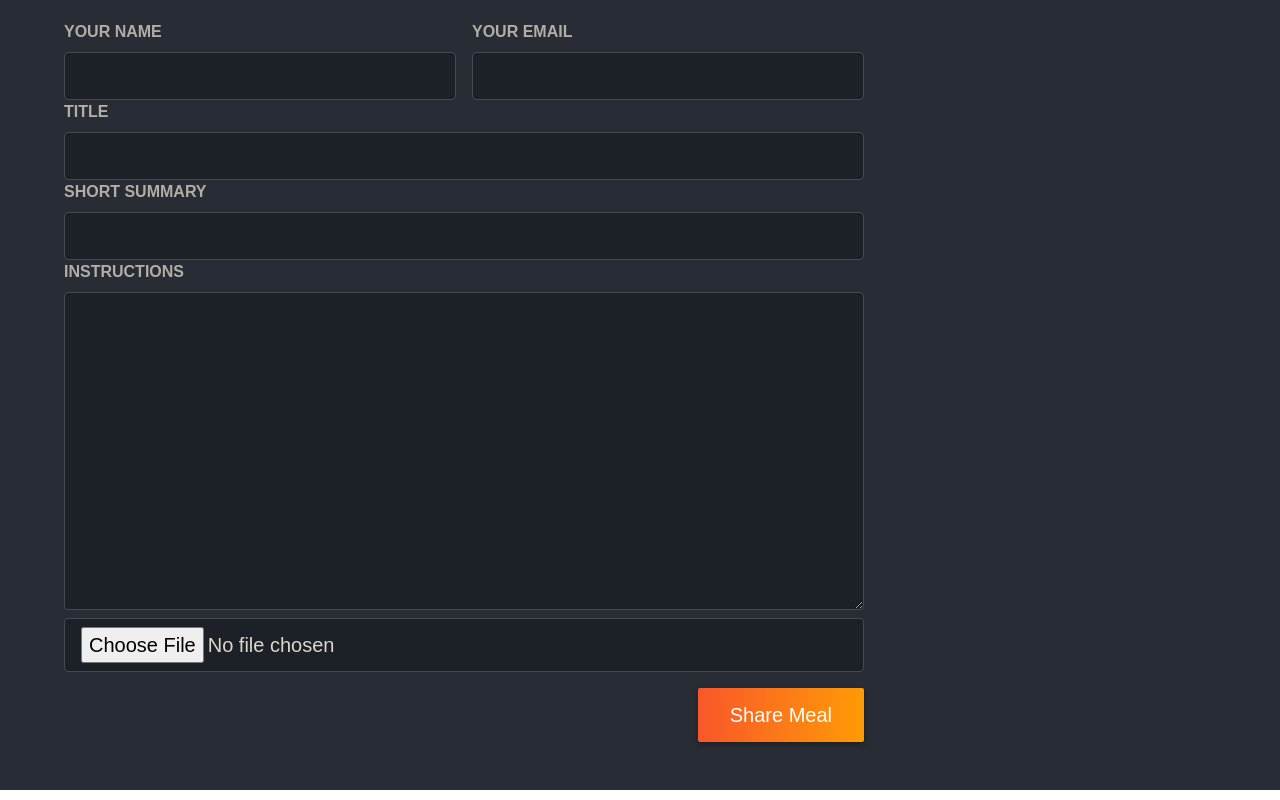
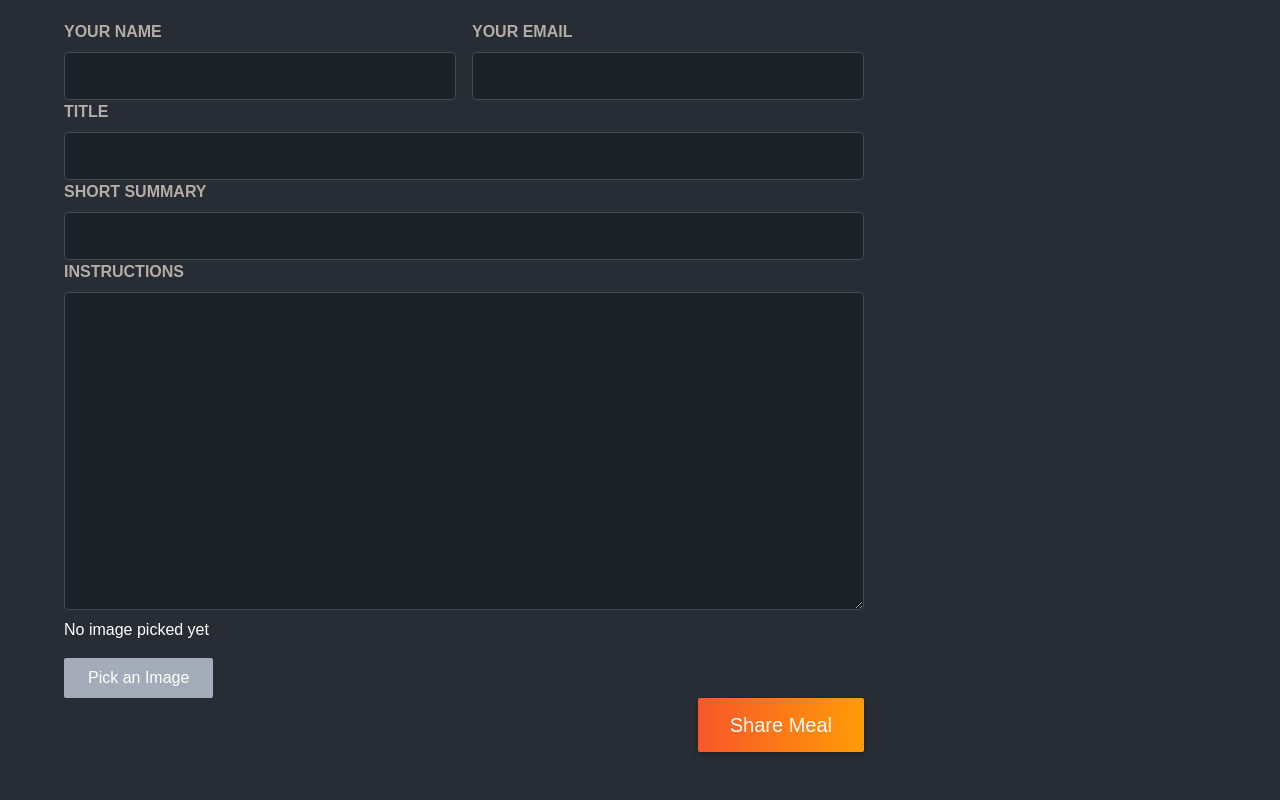
Before and after one commit to Vorpalv2/Foodies-with-NextJS, a Next.js app: page /meals/share in a window 1280 px wide. Shown: the part 324-1124 px from the top of the page. Built offline with nearby package versions, Linux system fonts and the light colour scheme.

Commit message:
image picker

```diff
--- a/app/(root)/meals/share/page.jsx
+++ b/app/(root)/meals/share/page.jsx
@@ -1,4 +1,4 @@
-import ImagePicker from "@/components/static/imagePicker/ImagePicker";
+import ImagePicker from "@/components/static/imagePicker/ImagePicker.jsx";
 import classes from "./share.module.css";
 
 export default function ShareMealPage() {
--- a/components/static/imagePicker/ImagePicker.js
+++ /dev/null
@@ -1,20 +0,0 @@
-import React from "react";
-import classes from "./imagePicker.module.css";
-
-const ImagePicker = ({ label, name }) => {
-  return (
-    <div className={classes.picker}>
-      <label htmlFor={name}>{label}</label>
-      <div className={classes.controls}>
-        <input
-          type="file"
-          name={name}
-          id={name}
-          accept="image/png, image/jpeg"
-        />
-      </div>
-    </div>
-  );
-};
-
-export default ImagePicker;
--- /dev/null
+++ b/components/static/imagePicker/ImagePicker.jsx
@@ -0,0 +1,56 @@
+"use client";
+import React, { useRef, useState } from "react";
+import classes from "./imagePicker.module.css";
+import Image from "next/image";
+
+const ImagePicker = ({ label, name }) => {
+  const [image, setImage] = useState(null);
+  let imageRef = useRef();
+
+  const handleImageChange = (event) => {
+    const file = event.target.files[0];
+
+    if (!file) return;
+
+    const filereader = new FileReader();
+    filereader.onload = () => {
+      setImage(filereader.result);
+    };
+    filereader.readAsDataURL(file);
+  };
+
+  const handleClick = () => imageRef.current.click();
+
+  return (
+    <div className={classes.picker}>
+      <label htmlFor={name}>{label}</label>
+      <div className={classes.controls}>
+        <div>
+          {!image && <p>No image picked yet</p>}
+          {image && (
+            <Image
+              src={image}
+              height={100}
+              width={100}
+              alt="image picked by the user"
+            />
+          )}
+        </div>
+        <input
+          className={classes.input}
+          type="file"
+          name={name}
+          id={name}
+          accept="image/png, image/jpeg"
+          ref={imageRef}
+          onChange={handleImageChange}
+        />
+      </div>
+      <button onClick={handleClick} className={classes.button} type="button">
+        Pick an Image
+      </button>
+    </div>
+  );
+};
+
+export default ImagePicker;
```
